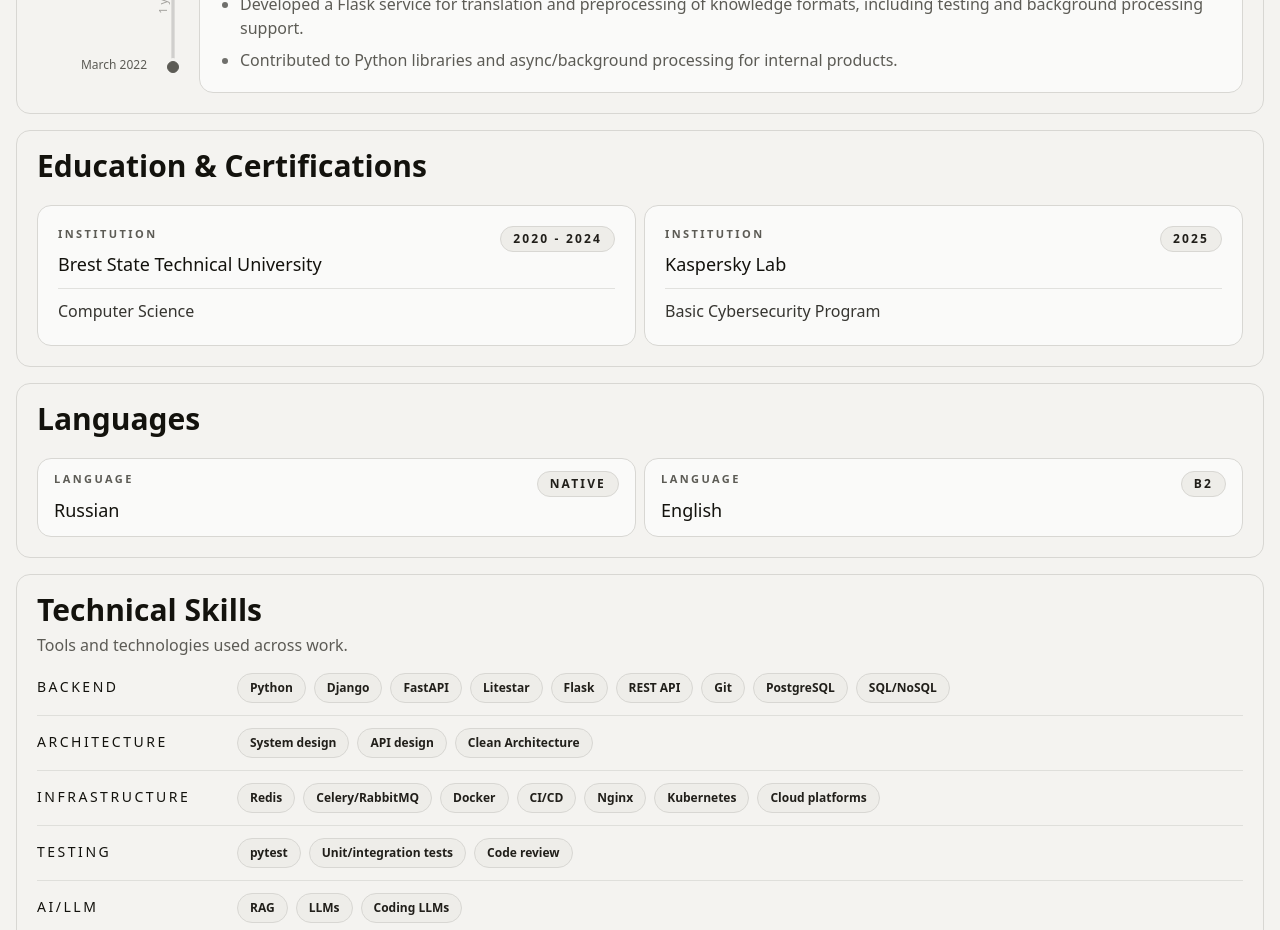
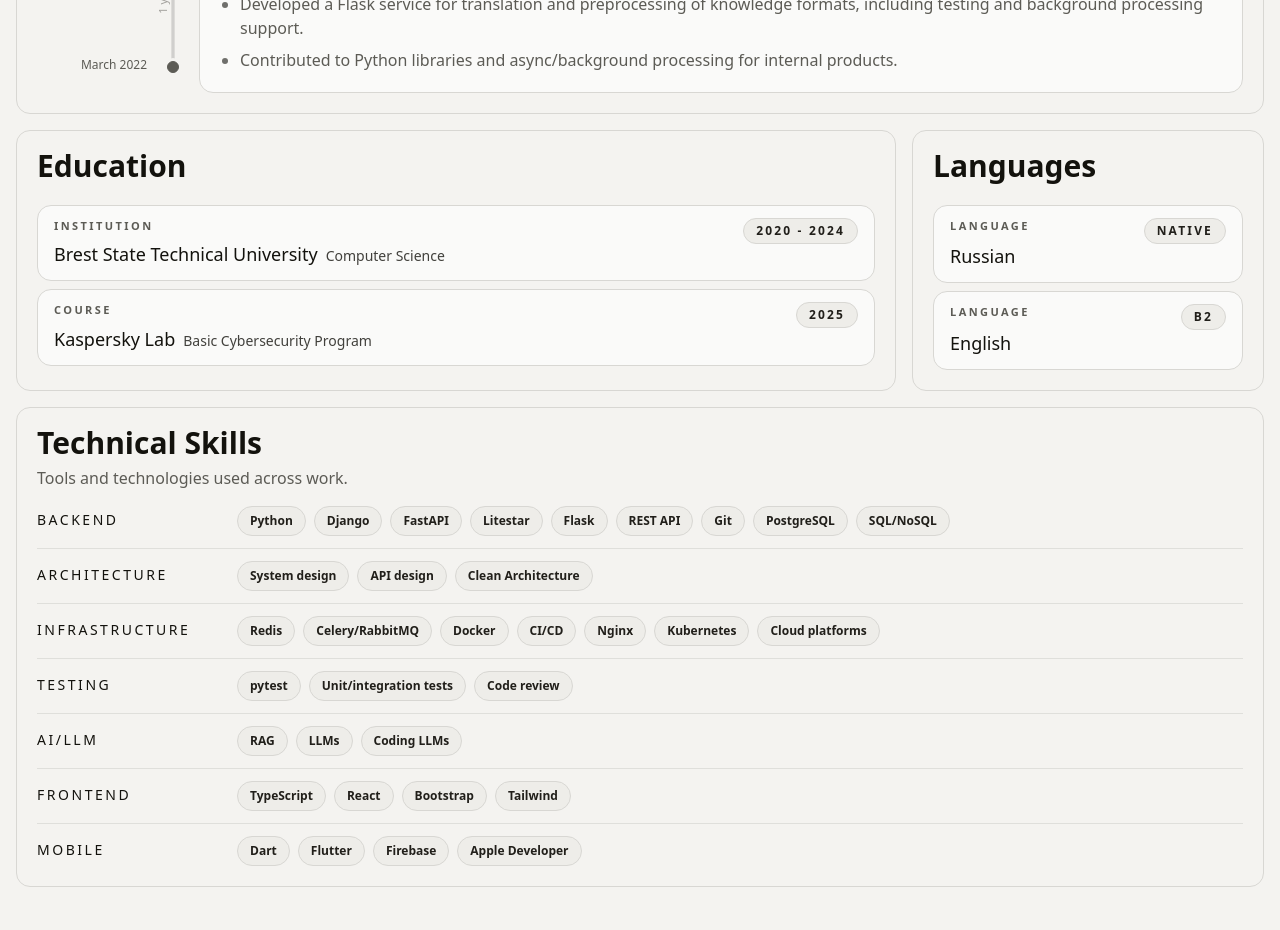
Before and after one commit to FalseR20/FalseR20.github.io, a React (Vite) app: page / in a window 1280 px wide. Shown: the part 1100-2030 px from the top of the page. After the commit the page ends 2003 px from the top, so only its background shows below. Built offline with nearby package versions, Linux system fonts and the light colour scheme.

Commit message:
feat: make education and languages as 1 row

```diff
--- a/src/features/cv/CvPage.tsx
+++ b/src/features/cv/CvPage.tsx
@@ -37,8 +37,10 @@ export function CvPage() {
           onToggleTheme={toggleTheme}
         />
         <ExperienceSection experience={experience} />
-        <EducationSection education={education} />
-        <LanguagesSection languages={languages} />
+        <div className="cv-print-education-languages-grid grid gap-4 lg:grid-cols-[5fr_2fr]">
+          <EducationSection className="h-full" education={education} />
+          <LanguagesSection className="h-full" languages={languages} />
+        </div>
         <SkillsSection skillGroups={skillGroups} />
       </SectionStack>
     </div>
--- a/src/features/cv/components/EducationSection.tsx
+++ b/src/features/cv/components/EducationSection.tsx
@@ -10,35 +10,46 @@ import { VStack } from "@/components/ui/layout";
 import type { EducationItem } from "@/features/cv/data/cv";
 
 type EducationSectionProps = {
+  className?: string;
   education: EducationItem[];
 };
 
-export function EducationSection({ education }: EducationSectionProps) {
+export function EducationSection({
+  className,
+  education,
+}: EducationSectionProps) {
   const { t } = useTranslation();
+  const educationLabels = {
+    education: t("ui.education.labels.education"),
+    certification: t("ui.education.labels.certification"),
+  } satisfies Record<EducationItem["type"], string>;
 
   return (
-    <CvSection
-      title={t("ui.education.title")}
-      contentClassName="cv-print-education-grid grid gap-2 lg:grid-cols-2"
+    <CvSection className={className} title={t("ui.education.title")}>
+      <ul className="grid gap-2">
+        {education.map((item) => (
+          <CardSurface
+            as="li"
+            key={`${item.institution}-${item.degree}`}
+            size="inline"
           >
-      {education.map((item) => (
-        <CardSurface key={`${item.institution}-${item.degree}`} size="default">
-          <VStack size="sm">
-            <div className="flex flex-wrap items-start justify-between gap-2 border-b border-border/70 pb-2.5">
-              <VStack size="sm">
-                <CvLabel>{t("ui.education.institution")}</CvLabel>
+            <div className="flex items-start justify-between gap-3">
+              <VStack className="min-w-0" size="xs">
+                <CvLabel>{educationLabels[item.type]}</CvLabel>
+                <div className="flex flex-wrap items-baseline gap-x-2 gap-y-1">
                   <p className="text-base font-medium sm:text-lg">
                     {item.institution}
                   </p>
-              </VStack>
-              <CvBadge>{item.period}</CvBadge>
-            </div>
-            <p className="text-sm leading-7 text-foreground/85 sm:text-base">
+                  <p className="text-sm leading-5 text-foreground/80">
                     {item.degree}
                   </p>
+                </div>
               </VStack>
+              <CvBadge className="shrink-0">{item.period}</CvBadge>
+            </div>
           </CardSurface>
         ))}
+      </ul>
     </CvSection>
   );
 }
--- a/src/features/cv/components/LanguagesSection.tsx
+++ b/src/features/cv/components/LanguagesSection.tsx
@@ -10,15 +10,19 @@ import { VStack } from "@/components/ui/layout";
 import type { LanguageItem } from "@/features/cv/data/cv";
 
 type LanguagesSectionProps = {
+  className?: string;
   languages: LanguageItem[];
 };
 
-export function LanguagesSection({ languages }: LanguagesSectionProps) {
+export function LanguagesSection({
+  className,
+  languages,
+}: LanguagesSectionProps) {
   const { t } = useTranslation();
 
   return (
-    <CvSection title={t("ui.languages.title")}>
-      <ul className="grid gap-2 sm:grid-cols-2">
+    <CvSection className={className} title={t("ui.languages.title")}>
+      <ul className="grid gap-2">
         {languages.map((language) => (
           <CardSurface as="li" key={language.name} size="inline">
             <div className="flex items-start justify-between gap-3">
--- a/src/features/cv/data/cv.ts
+++ b/src/features/cv/data/cv.ts
@@ -4,6 +4,7 @@ export type {
   CvData,
   CvProfile,
   EducationItem,
+  EducationItemType,
   ExperienceDate,
   ExperienceItem,
   ExperiencePeriod,
--- a/src/features/cv/data/cv.types.ts
+++ b/src/features/cv/data/cv.types.ts
@@ -33,7 +33,10 @@ export type ExperienceItem = {
   bullets: string[];
 };
 
+export type EducationItemType = "education" | "certification";
+
 export type EducationItem = {
+  type: EducationItemType;
   institution: string;
   degree: string;
   period: string;
--- a/src/i18n/locales/en.ts
+++ b/src/i18n/locales/en.ts
@@ -26,8 +26,11 @@ export const enTranslation: TranslationResource = {
         "Employment history listed from most recent to earlier roles.",
     },
     education: {
-      title: "Education & Certifications",
-      institution: "Institution",
+      title: "Education",
+      labels: {
+        education: "Institution",
+        certification: "Course",
+      },
     },
     languages: {
       title: "Languages",
@@ -139,11 +142,13 @@ export const enTranslation: TranslationResource = {
     ],
     education: [
       {
+        type: "education",
         institution: "Brest State Technical University",
         degree: "Computer Science",
         period: "2020 - 2024",
       },
       {
+        type: "certification",
         institution: "Kaspersky Lab",
         degree: "Basic Cybersecurity Program",
         period: "2025",
--- a/src/i18n/locales/ru.ts
+++ b/src/i18n/locales/ru.ts
@@ -25,8 +25,11 @@ export const ruTranslation: TranslationResource = {
       description: "История занятости от самой новой роли к более ранним.",
     },
     education: {
-      title: "Образование и сертификация",
-      institution: "Учебное заведение или курс",
+      title: "Образование",
+      labels: {
+        education: "Учебное заведение",
+        certification: "Курс",
+      },
     },
     languages: {
       title: "Языки",
@@ -139,11 +142,13 @@ export const ruTranslation: TranslationResource = {
     ],
     education: [
       {
+        type: "education",
         institution: "БрГТУ",
         degree: "Программное обеспечение информационных технологий",
         period: "2020 - 2024",
       },
       {
+        type: "certification",
         institution: "Kaspersky Lab",
         degree: "Базовая программа по кибербезопасности",
         period: "2025",
--- a/src/i18n/types.ts
+++ b/src/i18n/types.ts
@@ -30,7 +30,10 @@ export type TranslationResource = {
     };
     education: {
       title: string;
-      institution: string;
+      labels: {
+        education: string;
+        certification: string;
+      };
     };
     languages: {
       title: string;
--- a/src/index.css
+++ b/src/index.css
@@ -153,12 +153,8 @@
     grid-template-columns: repeat(4, minmax(0, 1fr)) !important;
   }
 
-  .cv-print-education-grid {
-    grid-template-columns: repeat(2, minmax(0, 1fr)) !important;
-  }
-
-  .cv-print-education-grid > * {
-    break-inside: avoid;
+  .cv-print-education-languages-grid {
+    grid-template-columns: minmax(0, 5fr) minmax(0, 2fr) !important;
   }
 
   .cv-print-skill-card {
```
Lines whose indentation alone changed are shown as unchanged.
